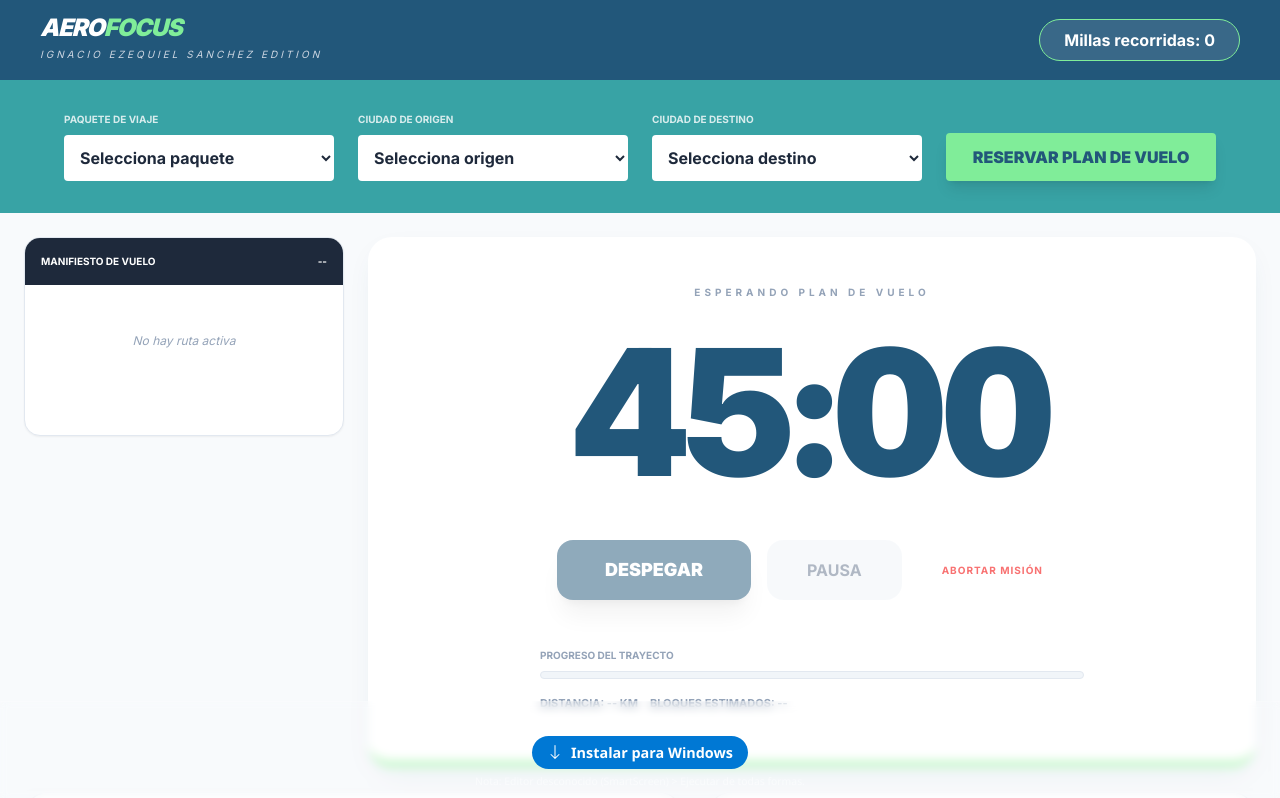
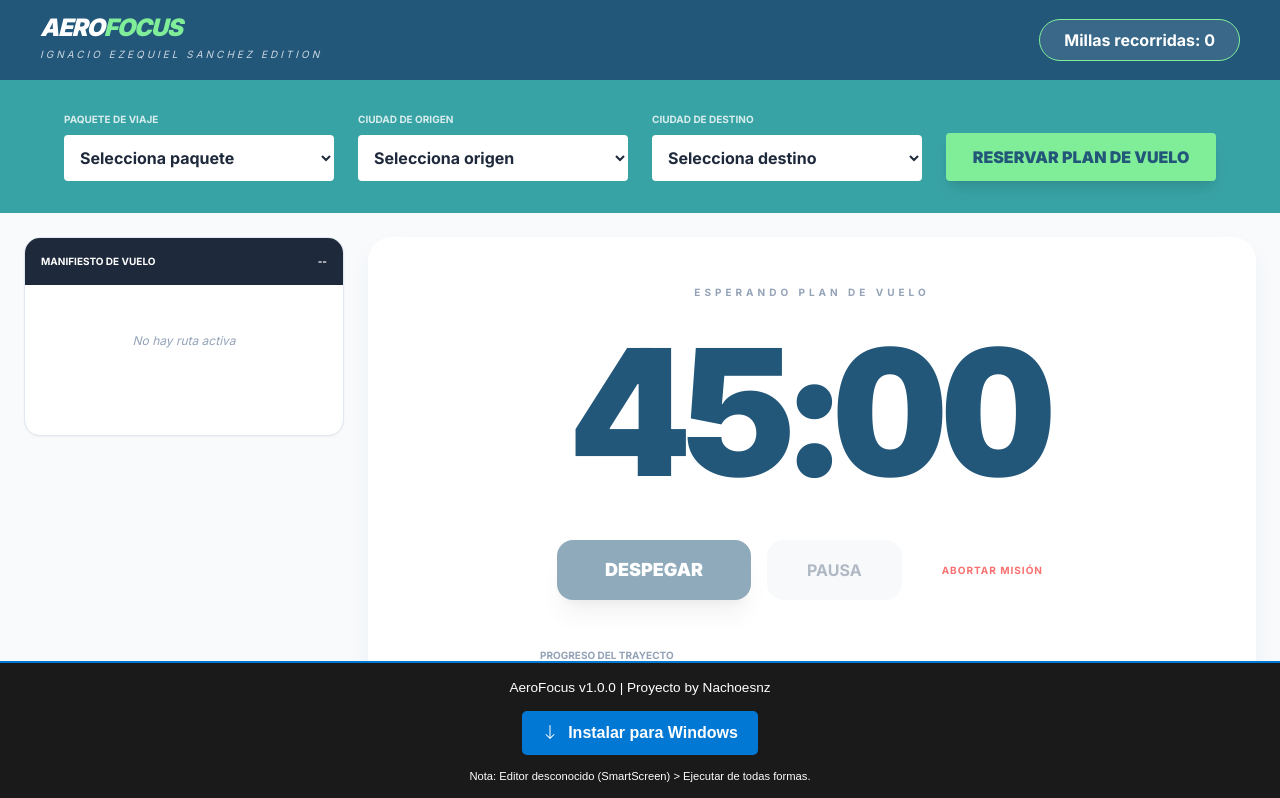
Before and after one commit to Nachoesnz/AeroFocus, a website: page docs/index.html in a window 1280 px wide. Shown: the top 798 px of the page. Drawn offline with nearby package versions, Linux system fonts and the light colour scheme; no server answers.

Commit message:
Agregado footer con boton de descargar app v2

```diff
--- a/docs/style.css
+++ b/docs/style.css
@@ -156,60 +156,57 @@ body.theme-night .border-slate-300 {
   border-color: #1f2937;
 }
 
-/* Estilos para el Footer */
+/* Estilos ajustados para máxima visibilidad */
 .app-footer {
     position: fixed;
     bottom: 0;
     left: 0;
     width: 100%;
-    background: rgba(255, 255, 255, 0.1); /* Transparencia sutil */
-    backdrop-filter: blur(5px); /* Efecto vidrio empañado */
-    border-top: 1px solid rgba(255, 255, 255, 0.2);
-    padding: 10px 0;
-    color: white;
-    font-family: 'Segoe UI', Tahoma, Geneva, Verdana, sans-serif;
-    z-index: 1000;
+    background-color: #1a1a1a; /* Fondo oscuro sólido para que resalte el texto */
+    border-top: 2px solid #0078d4;
+    padding: 15px 0;
+    color: #ffffff !important; /* Blanco puro para el texto */
+    font-family: Arial, sans-serif;
+    z-index: 9999;
 }
 
 .footer-content {
     display: flex;
     flex-direction: column;
     align-items: center;
-    gap: 5px;
+    justify-content: center;
+    gap: 8px;
 }
 
-.footer-content p {
+/* Aseguramos que los párrafos y spans sean visibles */
+.footer-content p,
+.footer-content span {
     margin: 0;
-    font-size: 0.8rem;
-    opacity: 0.7;
+    color: #ffffff !important;
+    display: block !important; /* Forzamos a que se muestren */
+    font-size: 0.85rem;
+    opacity: 1 !important; /* Quitamos la transparencia */
 }
 
 .footer-download-btn {
     background-color: #0078d4;
-    color: white;
+    color: white !important;
     text-decoration: none;
-    padding: 6px 15px;
-    border-radius: 20px;
-    font-size: 0.9rem;
-    font-weight: 600;
+    padding: 10px 20px;
+    border-radius: 5px;
+    font-weight: bold;
     display: flex;
     align-items: center;
-    gap: 8px;
-    transition: all 0.3s ease;
+    gap: 10px;
+    margin: 5px 0;
 }
 
 .footer-download-btn:hover {
     background-color: #0086f1;
-    transform: scale(1.05);
 }
 
+/* Nota de seguridad un poco más pequeña pero clara */
 .security-tip {
-    font-size: 0.65rem;
-    opacity: 0.5;
-    text-align: center;
+    font-size: 0.7rem !important;
+    color: #cccccc !important;
 }
-
-/* Ajuste para que el timer no choque con el footer */
-body {
-    padding-bottom: 80px;
-}
```
